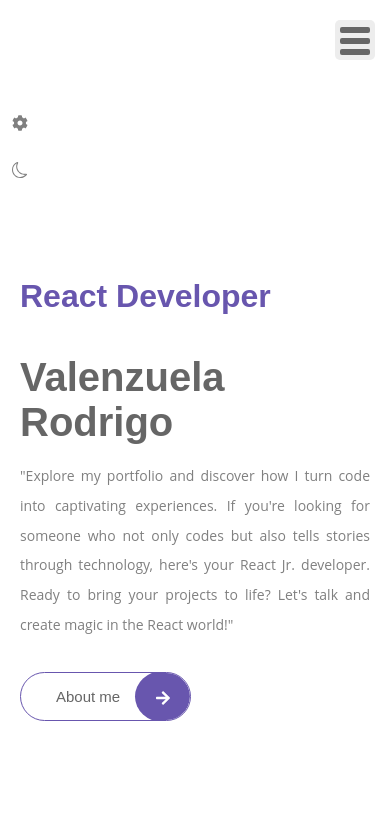
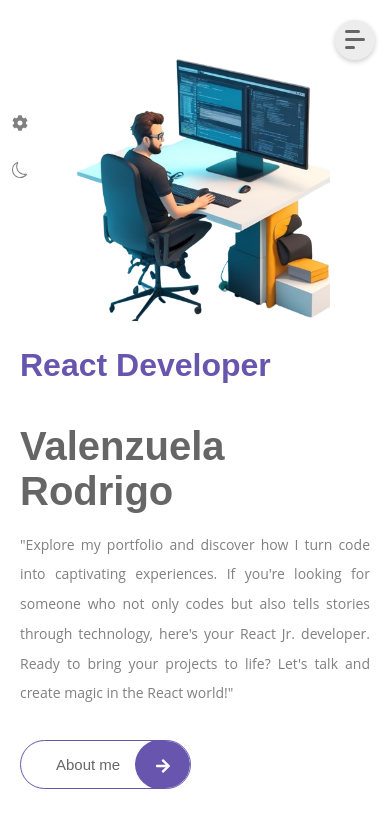
Before and after one commit to RodryVz/PortafolioReact, a React (Vite) app: page / in a window 390 px wide. Shown: the top 828 px of the page. Built offline with nearby package versions, Linux system fonts and the light colour scheme; a web font is replaced by a local one.

Commit message:
actualizacion toggle

```diff
--- a/src/components/navbar.css
+++ b/src/components/navbar.css
@@ -48,33 +48,55 @@
 
 .nav__toggle {
     position: fixed;
-    top: 35px;
+    top: 5px;
     right: 35px;
     width: 40px;
     height: 40px;
-    border-radius: 5px;
+    border-radius: 50%;
     background-color: var(--container-color);
-    padding: 7px 5px ;
+    padding: 10px;
     z-index: 100;
+    cursor: pointer;
+    box-shadow: 0 2px 5px rgba(0,0,0,0.2);
+    transition: all 0.3s ease;
 }
 
-.nav__toggle span{
+.nav__toggle:hover {
+    background-color: var(--first-color-lighten);
+}
+
+.nav__toggle span {
     display: block;
-    width: 30px;
-    height: 6px;
-    border-radius: 2px;
+    width: 100%;
+    height: 3px;
+    border-radius: 3px;
     background-color: var(--title-color);
     margin-bottom: 5px;
+    transition: all 0.3s ease;
 }
 
+.nav__toggle span:first-child {
+    width: 75%;
+}
+
+.nav__toggle span:last-child {
+    width: 50%;
+    margin-bottom: 0;
+}
+
+.nav__toggle:hover span {
+    background-color: var(--first-color);
+}
 .animate-toggle span:first-child {
-    transform: rotate(45deg) translate(8px, 8px);
+    transform: translateY(8px);
 }
+
 .animate-toggle span:nth-child(2) {
-    display: none;
+    opacity: 1;
 }
+
 .animate-toggle span:last-child {
-    transform: rotate(-45deg) translate(1px, 1px);
+    transform: translateY(-8px);
 }
 
 @media screen and (min-width: 1024px) {
--- a/src/index.css
+++ b/src/index.css
@@ -245,9 +245,6 @@
 }
 
 @media screen and (max-width: 450px){
-    .home__img {
-        display: none;
-    }
 
     .home__content{
         margin-block: auto;
```
